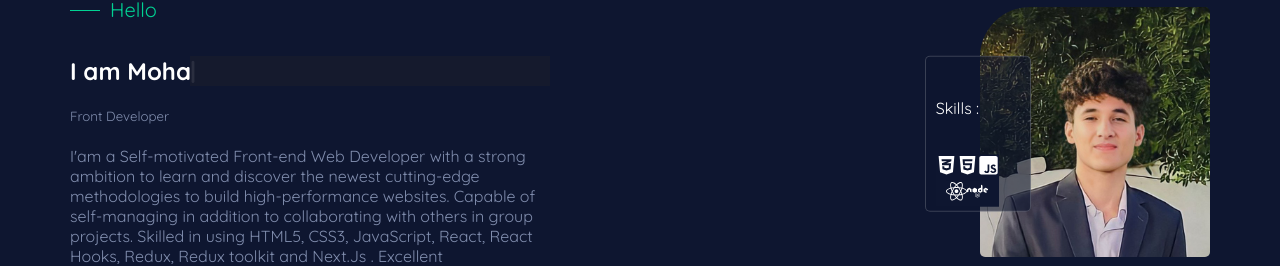
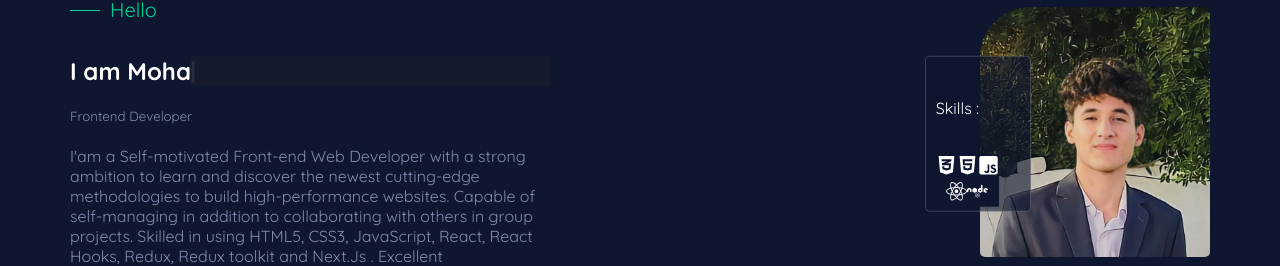
Before and after one commit to MohamedMassoud10/Portfoilo, a Next.js app: page / in a window 1280 px wide. Shown: the part 226-492 px from the top of the page. Built offline with nearby package versions, Linux system fonts and the light colour scheme.

Commit message:
end missing

```diff
--- a/pages/component/UI/Hero.jsx
+++ b/pages/component/UI/Hero.jsx
@@ -20,7 +20,7 @@ export default function Hero() {
           <div className={`${classes.hero__content}`}>
             <SectionSubtitle subtitle="Hello" />
             <h2 className={`${classes.typing}`}>I am Mohamed Massoud</h2>
-            <h5>Front Developer</h5>
+            <h5>Frontend Developer</h5>
             <p>
               I&apos;am a Self-motivated Front-end Web Developer with a strong
               ambition to learn and discover the newest cutting-edge
--- a/styles/globals.css
+++ b/styles/globals.css
@@ -32,7 +32,6 @@ h6 {
 * {
   box-sizing: border-box;
   background-color: #0e1630;
-  scroll-behavior: smooth;
 }
 
 @media (prefers-color-scheme: light) {
```
